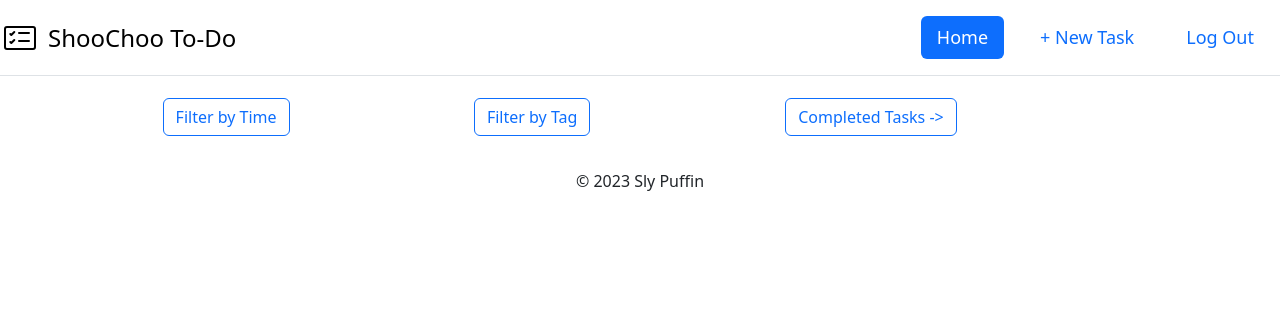
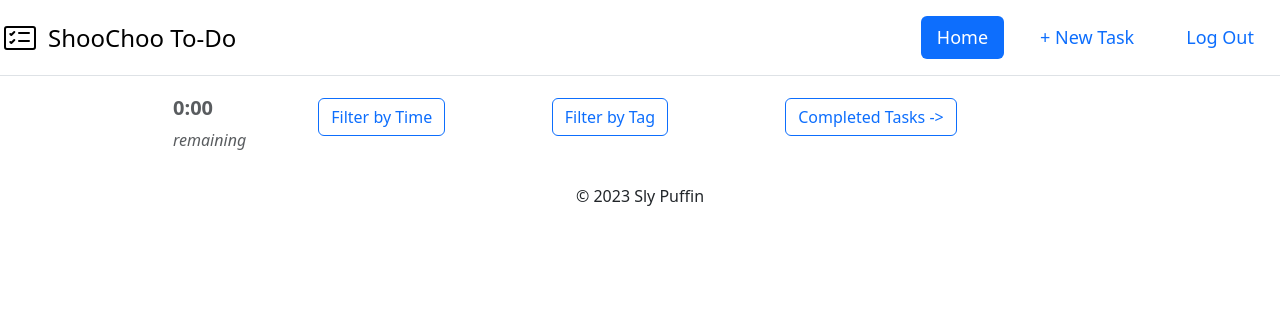
Before and after one commit to SlyPuffin/shoochoo, a Django app: page / in a window 1280 px wide. Shown: the top 336 px of the page. Run offline with Django 4.2, Linux system fonts and the light colour scheme; the visitor is signed in with stand-in values (Sample User, id 1); data that the repository does not hold is empty; parts of the project's set-up code (start-up, migrations or seed data) failed here and were passed over.

Commit message:
Added time remaining information on the homepage

```diff
--- a/tasks/views.py
+++ b/tasks/views.py
@@ -7,7 +7,7 @@ from datetime import datetime
 from .models import TaskItem
 from .forms import TaskUpdateForm, TaskCreateForm
 from django.utils import timezone
-from django.db.models import Q
+from django.db.models import Q, F, ExpressionWrapper, fields
 
 def task_complete(request, pk):
     task = get_object_or_404(TaskItem, pk=pk)
@@ -34,6 +34,11 @@ class TaskListView(LoginRequiredMixin, ListView):
                 obj.save()
 
         objects = objects.annotate(due_today=Q(due_date=today.date()) & Q(status='DUE'))
+        objects = objects.annotate(
+            time_remaining=ExpressionWrapper(
+                F('estimated_time') - F('elapsed_time'),
+                output_field=fields.IntegerField()
+            ))
         return objects
 
 #.filter(due_date__gte=today)
--- a/templates/home.html
+++ b/templates/home.html
@@ -1,7 +1,11 @@
 {% extends "base.html" %} {% block content %}
 <main class="task-list w-100 m-auto">
   <div class="container justify-content-center row task-row">
-    <div class="col-sm-4 filter-button">
+    <div class="col-sm-2">
+      <h5 class="text-body-secondary"><b id="total-time"></b></h5>
+      <h7 class="text-body-secondary"><i>remaining</i></h7>
+    </div>
+    <div class="col-sm-3 filter-button">
       <button
         class="btn btn-outline-primary"
         type="button"
@@ -46,7 +50,7 @@
         </div>
       </div>
     </div>
-    <div class="col-sm-4 filter-button">
+    <div class="col-sm-3 filter-button">
       <button
         class="btn btn-outline-primary"
         type="button"
@@ -145,14 +149,21 @@
         <h1 class="col"><strong>{{ task.title }}</strong></h1>
       </div>
       <div class="row">
-        <h4 class="col text-body-secondary">{{ task.status }}</h4>
+        <div class="col">
+          <h4 class="text-body-secondary">{{ task.status }}</h4>
+          <h6 class="text-body-secondary">{{ task.due_date }}</h6>
+        </div>
         <a
           href="{% url 'task_focus' task.pk %}"
           role="button"
           class="col focus-button btn btn-lg btn-outline-primary"
           >Focus</a
         >
-        <h4 class="col text-body-secondary">{{ task.due_date }}</h4>
+        <p class="col text-body-secondary">
+          <b class="remaining-time">{{ task.time_remaining }}:00</b><br /><i
+            >remaining</i
+          >
+        </p>
       </div>
       <div
         class="btn-group task-row-element"
@@ -228,6 +239,7 @@
   const passionCheckbox = document.getElementById("passion");
   const communityCheckbox = document.getElementById("community");
   const miscCheckbox = document.getElementById("misc");
+  const totalTimeHeading = document.getElementById("total-time");
   var overdueExists = false;
   var todayExists = false;
   var noTagExists = false;
@@ -236,6 +248,7 @@
   var passionTagExists = false;
   var communityTagExists = false;
   var miscTagExists = false;
+  var totalTime = 0;
 
   function isNoTag(className) {
     let noTags = true;
@@ -252,6 +265,19 @@
     }
     return noTags;
   }
+  function parseRemainingTime(classesArr) {
+    let result = 0;
+    if (classesArr.length > 0) {
+      let timeRemainingClass = classesArr[0];
+      result = parseInt(
+        timeRemainingClass.innerText.substring(
+          0,
+          timeRemainingClass.innerText.indexOf(":")
+        )
+      );
+    }
+    return result;
+  }
   function filterByTags(tags) {
     for (const child of list.children) {
       let tagMatches = false;
@@ -263,6 +289,9 @@
       if (!tagMatches) {
         if (!(tags.includes("notag") && isNoTag(child.className))) {
           child.style.display = "none";
+          totalTime =
+            totalTime -
+            parseRemainingTime(child.getElementsByClassName("remaining-time"));
         }
       }
     }
@@ -271,6 +300,9 @@
     for (const child of list.children) {
       if (!child.className.includes("task-overdue")) {
         child.style.display = "none";
+        totalTime =
+          totalTime -
+          parseRemainingTime(child.getElementsByClassName("remaining-time"));
       }
     }
   }
@@ -281,12 +313,18 @@
         !child.className.includes("due-today")
       ) {
         child.style.display = "none";
+        totalTime =
+          totalTime -
+          parseRemainingTime(child.getElementsByClassName("remaining-time"));
       }
     }
   }
   function filterByTime(options, tags) {
     for (const child of list.children) {
       child.style.display = "block";
+      totalTime =
+        totalTime +
+        parseRemainingTime(child.getElementsByClassName("remaining-time"));
     }
     if (options == "overdue") {
       filterOverdue();
@@ -324,7 +362,9 @@
     if (miscCheckbox.checked) {
       tagArray.push("Miscellaneous");
     }
+    totalTime = 0;
     filterByTime(opt, tagArray);
+    totalTimeHeading.innerText = totalTime + ":00";
   }
 
   overdueRadio.addEventListener("change", function (event) {
@@ -357,6 +397,7 @@
   });
 
   if (list) {
+    totalTime = 0;
     for (const child of list.children) {
       if (child.className.includes("task-overdue")) {
         overdueExists = true;
@@ -382,6 +423,9 @@
       if (isNoTag(child.className)) {
         noTagExists = true;
       }
+      totalTime =
+        totalTime +
+        parseRemainingTime(child.getElementsByClassName("remaining-time"));
     }
   }
   if (overdueExists) {
@@ -396,6 +440,7 @@
     todayRadio.disabled = true;
     birdsEyeRadio.checked = true;
   }
+  totalTimeHeading.innerText = totalTime + ":00";
   if (!noTagExists) {
     notagCheckbox.disabled = true;
     notagCheckbox.checked = false;
```
